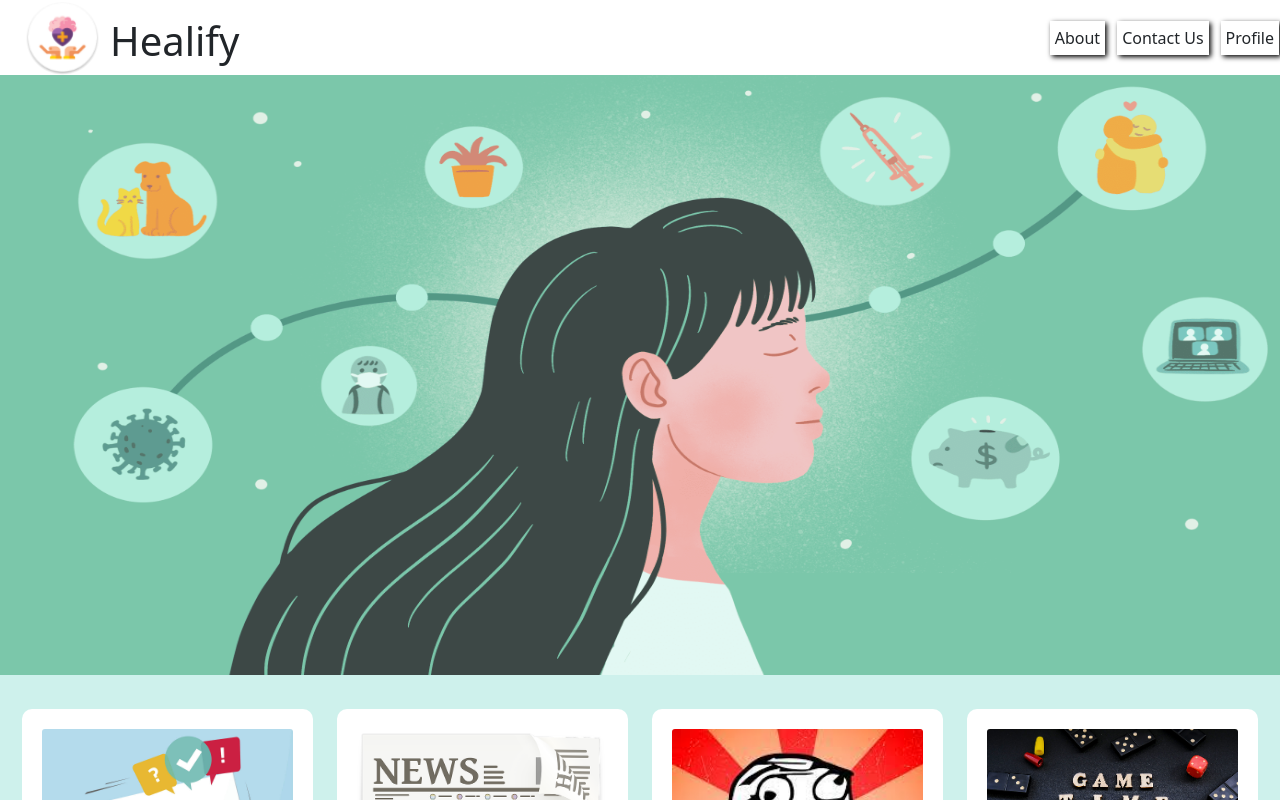
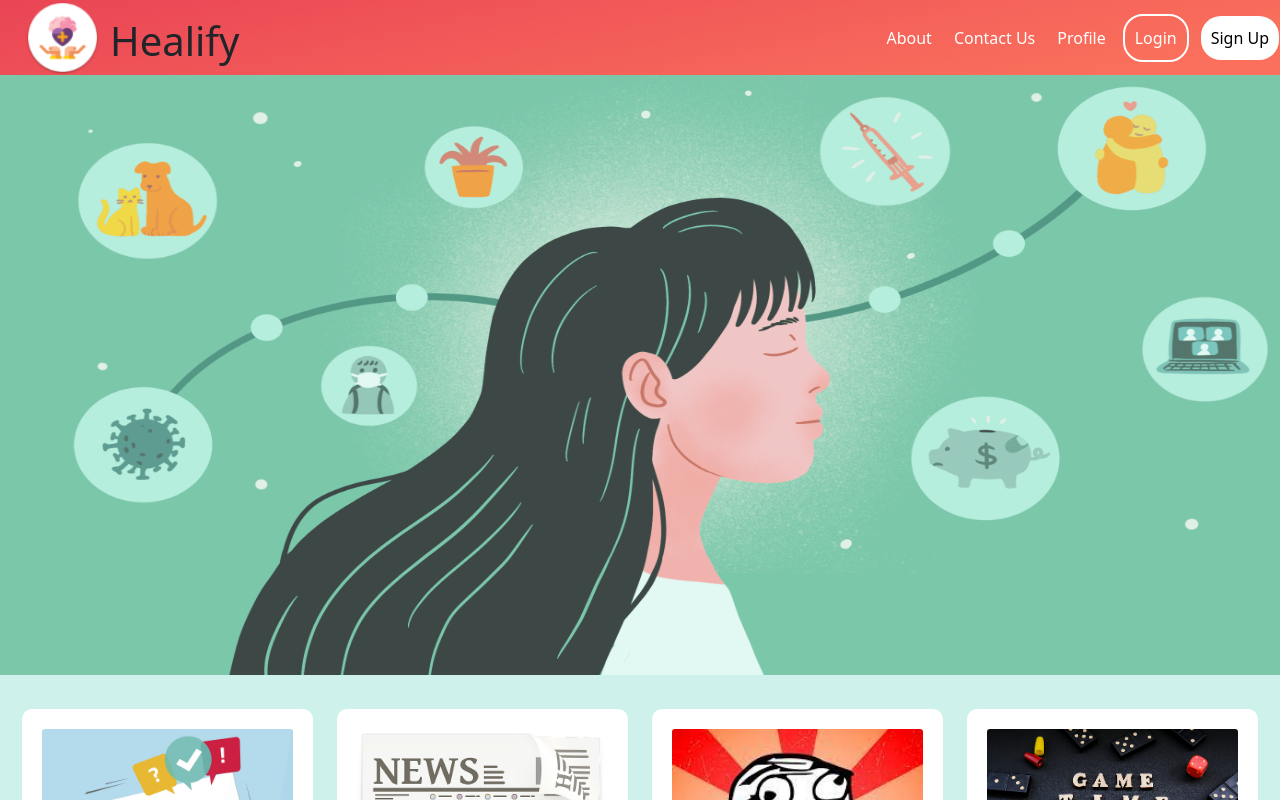
Before and after one commit to SE-Project-Team/Healify, a React (Create React App) app in the folder healify/: page /Home in a window 1280 px wide. Shown: the top 800 px of the page. Built offline with nearby package versions, Linux system fonts and the light colour scheme.

Commit message:
Header Design Changed

```diff
--- a/healify/src/App.css
+++ b/healify/src/App.css
@@ -56,3 +56,8 @@ a {
 a:hover {
   color: #000;
 }
+
+.nav-link:hover {
+  box-shadow: 2px 2px 7px 2px rgb(95, 18, 18);
+  font-size: 20px;
+}
--- a/healify/src/Components/Home.js
+++ b/healify/src/Components/Home.js
@@ -38,9 +38,15 @@ export const Home = () => {
           <h1 className={styles.heading}>Healify</h1>
         </div>
         <ul className={"nav " + styles.settingsList}>
-          <li>About</li>
-          <li>Contact Us</li>
-          <li>Profile</li>
+          <li className={"nav-link"}>About</li>
+          <li className={"nav-link"}>Contact Us</li>
+          <li className={"nav-link"}>Profile</li>
+          <li className={styles.navLoginBtn} id={styles.idLoginBtn}>
+            Login
+          </li>
+          <li className={styles.navLoginBtn} id={styles.navSignUp}>
+            Sign Up
+          </li>
         </ul>
       </header>
 
--- a/healify/src/Components/Home.module.css
+++ b/healify/src/Components/Home.module.css
@@ -2,6 +2,7 @@
   min-height: 100%;
   display: flex;
   align-items: flex-end;
+  background: linear-gradient(168deg, #ea4555 1%, #fa705c 89%);
 }
 .threeLineBtn {
   display: none;
@@ -18,17 +19,17 @@
   list-style: none;
   background: rgb(255, 255, 255);
   border-radius: 20%;
-  border: 2px solid #16a085;
+  border: 4px solid #db2929;
 }
 .menuBtnCustom li {
-  border-radius: 20%;
+  border-radius: 24px;
   margin: 2px;
-  width: 40px;
-  height: 10px;
-  background-image: linear-gradient(132deg, #eed77a 0%, #16a085 100%);
+  width: 30px;
+  height: 8px;
+  background-image: linear-gradient(168deg, #ea4555 1%, #fa705c 89%);
 }
 .menuBtnCustom li:hover {
-  background-image: linear-gradient(132deg, #f0ebd7 0%, #069c7e 100%);
+  background-image: linear-gradient(168deg, #e6505f 1%, #b85748 89%);
 }
 
 .menuBtnCustom:hover {
@@ -48,13 +49,32 @@
   margin: auto 0px;
   column-gap: 10px;
   margin-left: auto;
+  align-items: center;
 }
 .settingsList li {
   padding: 5px;
   margin: 1px;
-  box-shadow: 2px 2px 5px black;
+  color: white;
+  /* box-shadow: 2px 2px 5px black; */
 }
-
+.navLoginBtn {
+  margin: 2px;
+  border: 2px solid white;
+  border-radius: 20px;
+}
+.navLoginBtn:hover {
+  box-shadow: 2px 2px 7px 2px rgb(95, 18, 18);
+  font-size: 20px;
+}
+#navSignUp {
+  border: none;
+  background: white;
+  color: black;
+  padding: 10px;
+}
+#idLoginBtn {
+  padding: 10px;
+}
 .top-container {
   background-color: #cef1ec;
   position: relative;
@@ -191,7 +211,7 @@
   justify-content: center;
 }
 
-@media screen and (max-width: 570px) {
+@media screen and (max-width: 770px) {
   .settingsList {
     display: none;
   }
```
